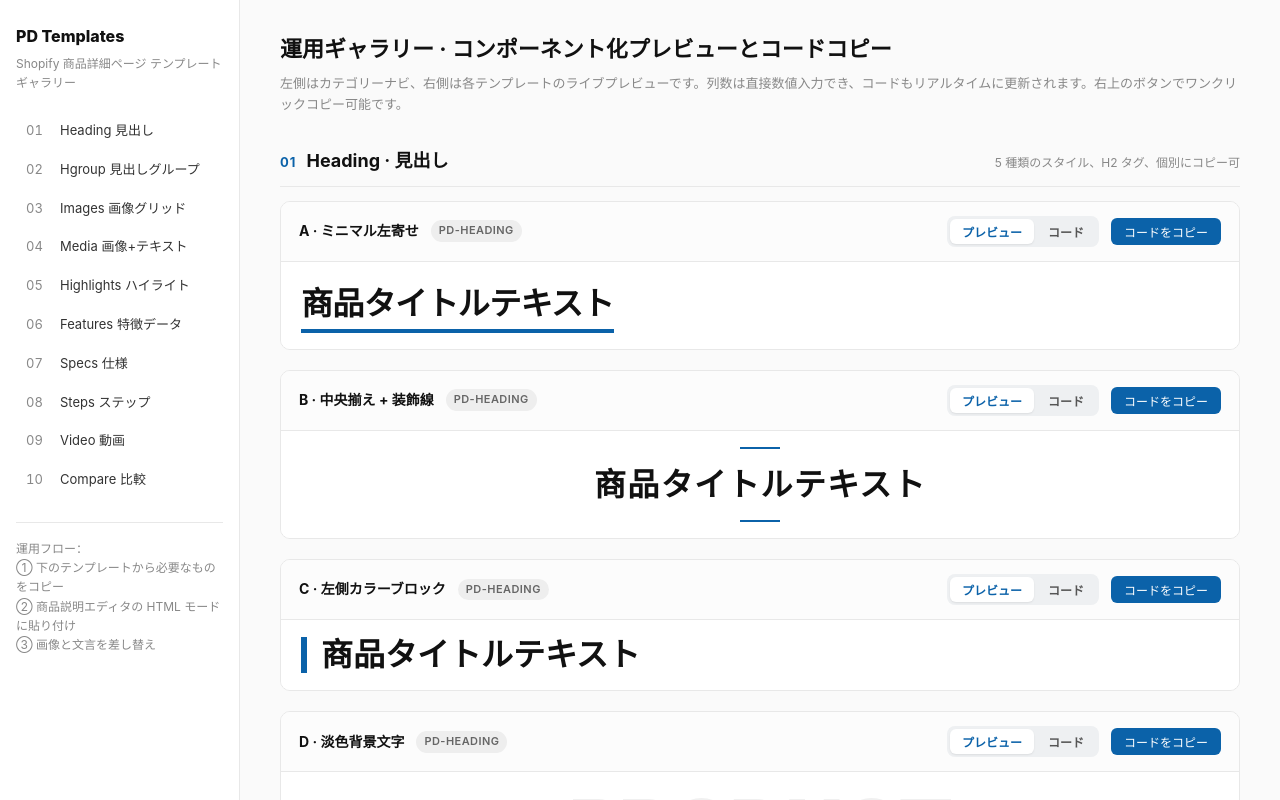
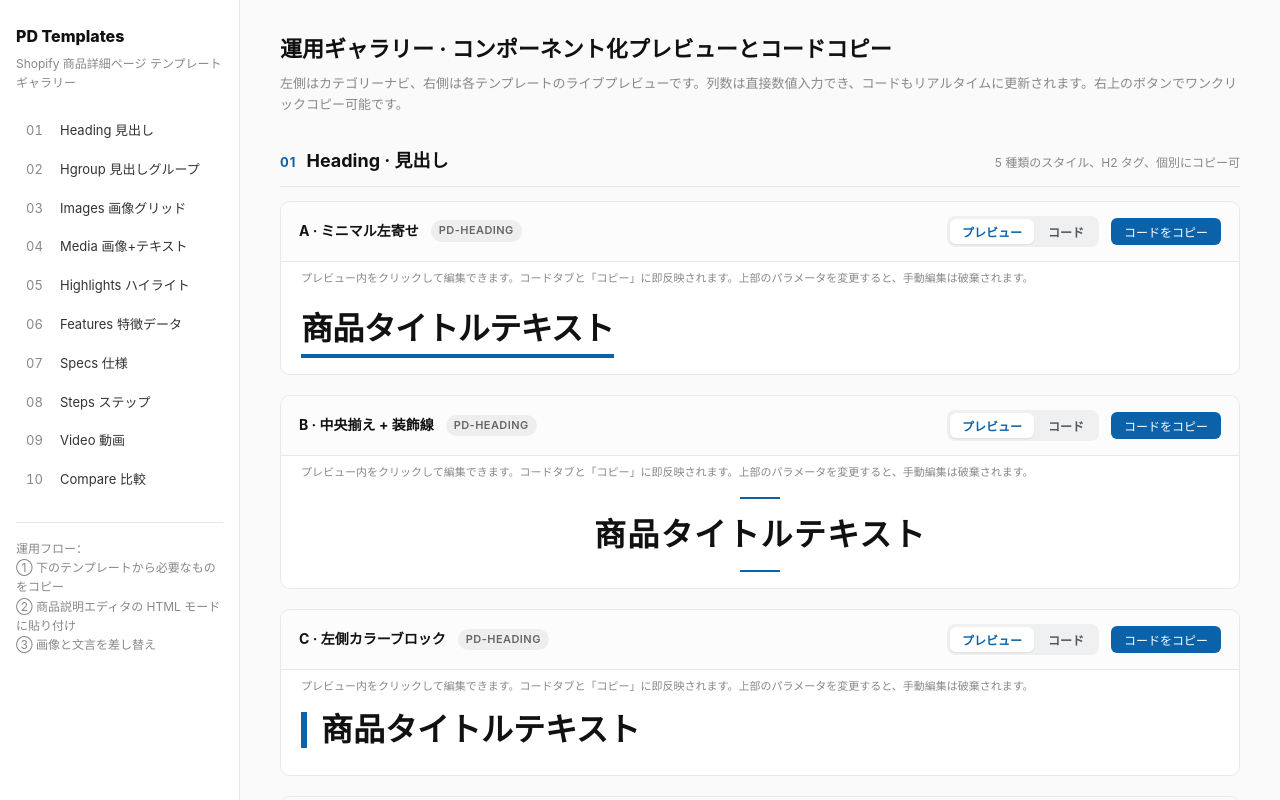
Before and after one commit to navic-nagoya/content-templates, a Vue app: page / in a window 1280 px wide. Shown: the top 800 px of the page. Built offline with nearby package versions, Linux system fonts and the light colour scheme.

Commit message:
feat: Enhance TemplateCard component with editable preview functionality and update styles

```diff
--- a/src/components/TemplateCard.vue
+++ b/src/components/TemplateCard.vue
@@ -1,19 +1,55 @@
 <script setup>
-import { computed, ref } from 'vue'
+import { computed, nextTick, onMounted, ref, watch } from 'vue'
 import CopyButton from './CopyButton.vue'
 import { highlightShopifyHtml } from '../utils/highlight-html.js'
 
 const props = defineProps({
   name: { type: String, required: true },
   badge: { type: String, default: '' },
-  html: { type: String, required: true }
+  html: { type: String, required: true },
+  /** When true, preview is contenteditable; edits sync to code tab + copy (raw HTML). */
+  editablePreview: { type: Boolean, default: true }
 })
 
 // Tab state: 'preview' (default) renders the live HTML, 'code' shows syntax-highlighted
 // source (Highlight.js — same stack as Finsweet Code Highlight).
 const tab = ref('preview')
 
-const highlightedHtml = computed(() => highlightShopifyHtml(props.html))
+// Manual edits in the preview DOM (innerHTML). Cleared whenever generated `html` changes.
+const previewRoot = ref(null)
+const draftHtml = ref(null)
+
+const effectiveHtml = computed(() =>
+  props.editablePreview && draftHtml.value !== null ? draftHtml.value : props.html
+)
+
+const highlightedHtml = computed(() => highlightShopifyHtml(effectiveHtml.value))
+
+function syncPreviewFromProp() {
+  draftHtml.value = null
+  nextTick(() => {
+    const el = previewRoot.value
+    if (el && props.editablePreview) el.innerHTML = props.html
+  })
+}
+
+onMounted(() => {
+  if (props.editablePreview && previewRoot.value) {
+    previewRoot.value.innerHTML = props.html
+  }
+})
+
+watch(
+  () => props.html,
+  () => {
+    if (props.editablePreview) syncPreviewFromProp()
+  }
+)
+
+function onPreviewInput() {
+  if (!props.editablePreview || !previewRoot.value) return
+  draftHtml.value = previewRoot.value.innerHTML
+}
 </script>
 
 <template>
@@ -47,11 +83,26 @@ const highlightedHtml = computed(() => highlightShopifyHtml(props.html))
         </button>
       </div>
 
-      <CopyButton :text="html" label="コードをコピー" />
+      <CopyButton :text="effectiveHtml" label="コードをコピー" />
     </div>
 
-    <!-- Live preview renders the exact HTML operators will paste into Shopify. -->
+    <p v-if="editablePreview" class="tpl-card__hint">
+      プレビュー内をクリックして編集できます。コードタブと「コピー」に即反映されます。上部のパラメータを変更すると、手動編集は破棄されます。
+    </p>
+
+    <!-- Editable preview: DOM is driven by innerHTML so contenteditable + Vue stay in sync. -->
     <div
+      v-if="editablePreview"
+      v-show="tab === 'preview'"
+      ref="previewRoot"
+      contenteditable="true"
+      spellcheck="false"
+      tabindex="0"
+      class="tpl-card__preview tpl-card__preview--editable"
+      @input="onPreviewInput"
+    ></div>
+    <div
+      v-else
       v-show="tab === 'preview'"
       class="tpl-card__preview"
       v-html="html"
--- a/src/styles/app.css
+++ b/src/styles/app.css
@@ -348,9 +348,26 @@ body {
 }
 
 /* ---------------- Preview + code block ---------------- */
+.tpl-card__hint {
+  margin: 0;
+  padding: 8px 20px 0;
+  font-size: 11px;
+  line-height: 1.55;
+  color: #888;
+}
+
 .tpl-card__preview {
   padding: 16px 20px;
   background: #ffffff;
+}
+
+.tpl-card__preview--editable {
+  min-height: 80px;
+  cursor: text;
+  outline: none;
+}
+.tpl-card__preview--editable:focus-visible {
+  box-shadow: inset 0 0 0 2px rgba(11, 98, 169, 0.25);
 }
 /* The live preview re-uses `.pd-section` spacing from style.css; trim the
    huge 48px vertical margin so cards stay compact inside the gallery. */
```
Also changed, not shown: src/main.js (+6 -6 lines).
